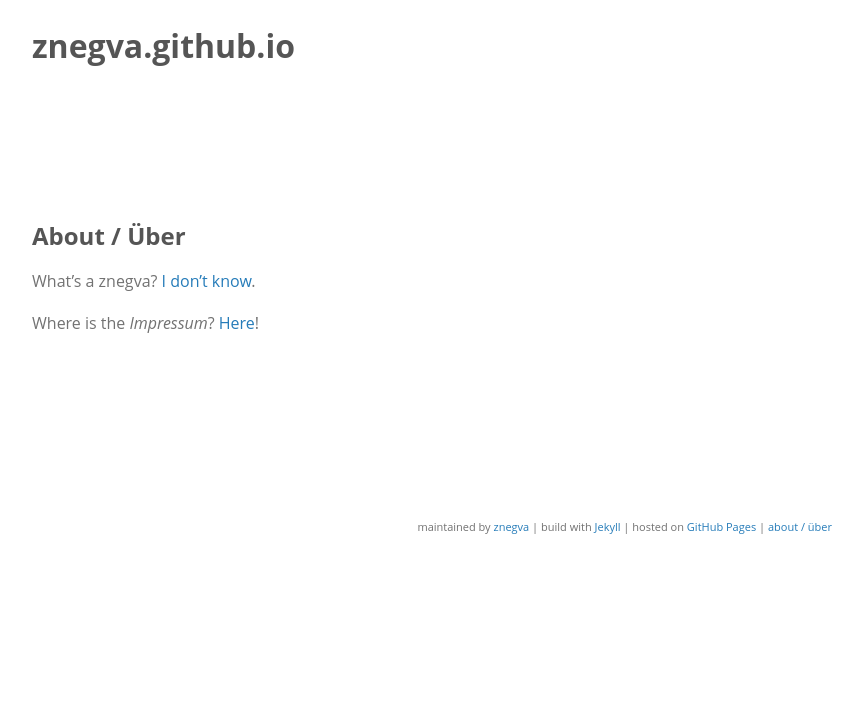
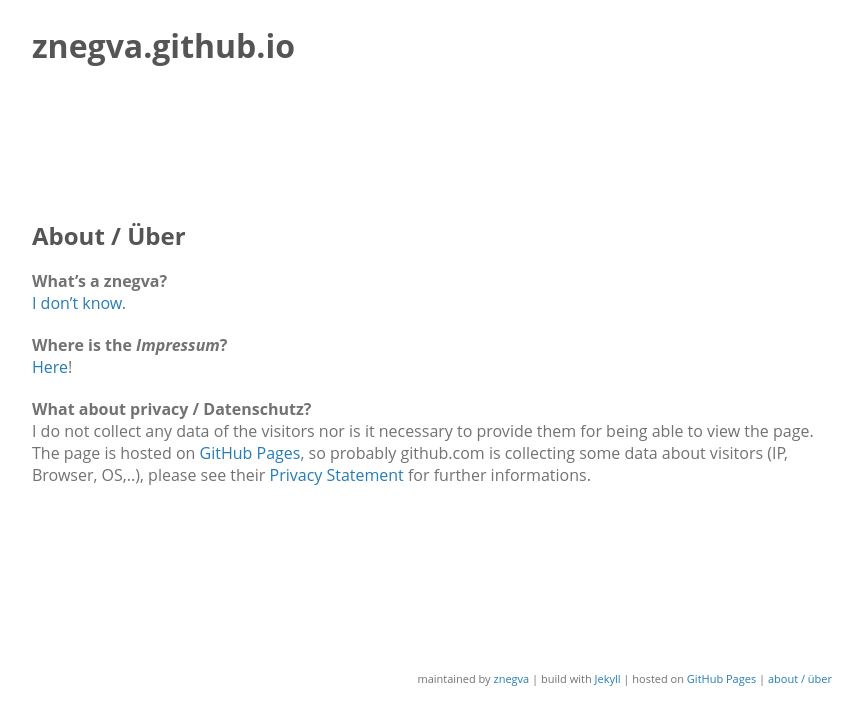
Before and after one commit to znegva/znegva.github.io, a Jekyll site: the page built from about.md, in a window 1280 px wide. Shown: the top 725 px of the page, without its empty margins (208-1071 px from the left). Built offline with Jekyll 4.4.1, drawn with Linux system fonts in a browser that asks for light colours; the repository's description, which GitHub fills in, is left out; our own code applies the rules of GitHub Pages for plain Markdown files.

Commit message:
new: added paragraph on privacy to about-page

```diff
--- a/about.md
+++ b/about.md
@@ -4,7 +4,19 @@ layout: default
 
 # About / Über
 
-What's a znegva? [I don't know](http://www.rot13.com/).
+__What's a znegva?__
+[I don't know](http://www.rot13.com/).
 
 
-Where is the _Impressum_? [Here](https://martinkausche.de/impressum.html)!
+__Where is the _Impressum_?__
+[Here](https://martinkausche.de/impressum.html)!
+
+
+__What about privacy / Datenschutz?__
+I do not collect any data of the visitors nor
+is it necessary to provide them for being able to view the page.
+The page is hosted on [GitHub Pages](https://pages.github.com/), so probably
+github.com is collecting some data about visitors (IP, Browser, OS,..), please
+see their
+[Privacy Statement](https://help.github.com/articles/github-privacy-statement/)
+for further informations.
```
